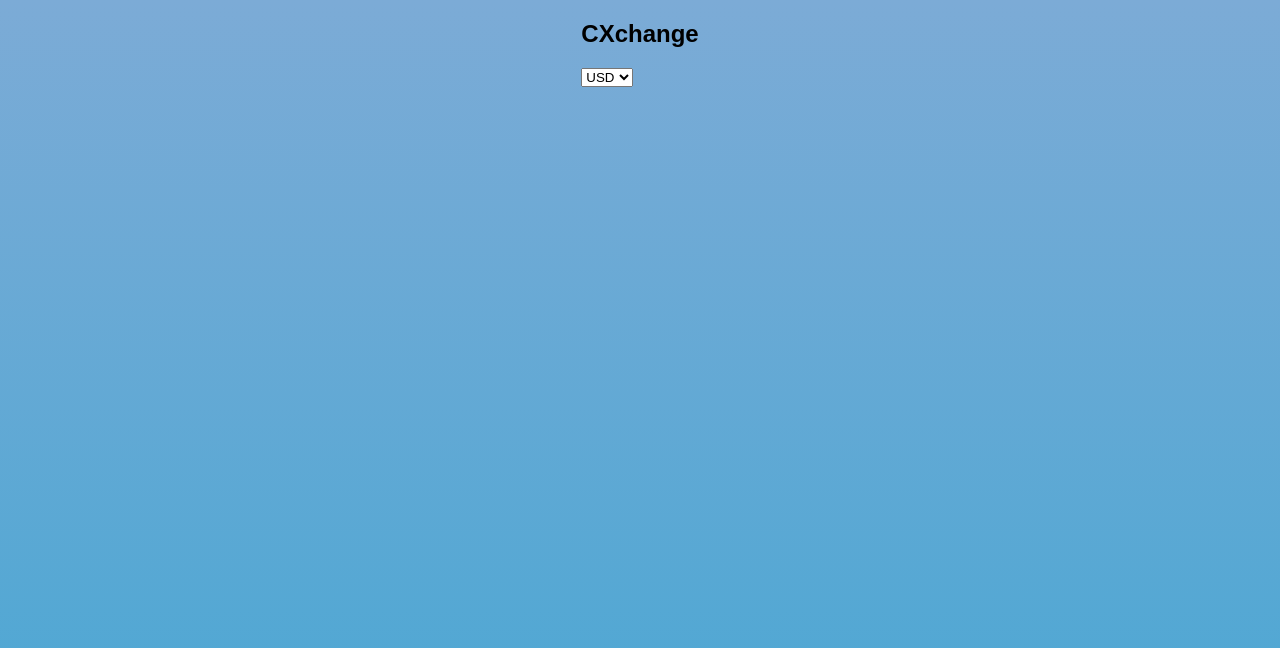
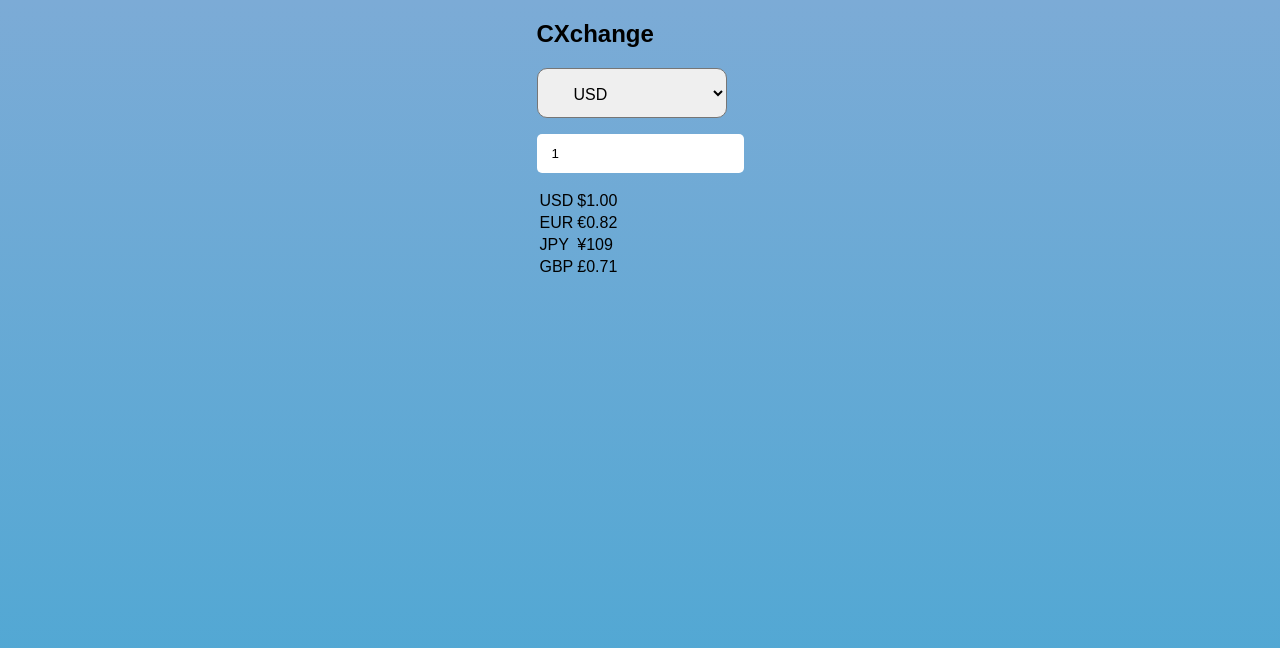
Before and after one commit to stefan22/cxchange, a React (Create React App) app: page / in a window 1280 px wide. Shown: the top 648 px of the page. Built offline with nearby package versions, Linux system fonts and the light colour scheme.

Commit message:
components

```diff
--- /dev/null
+++ b/src/components/AmountField.js
@@ -0,0 +1,23 @@
+
+const AmountField = (
+    {
+        fiatAmt,
+        onChange
+    }) => {
+
+    return (
+        <form className="form-section">
+            <input
+                type="number"
+                value={fiatAmt}
+                onChange={onChange}
+
+            />
+
+        </form>
+    )
+
+}
+
+
+export default AmountField;
--- a/src/components/CXchange.js
+++ b/src/components/CXchange.js
@@ -1,26 +1,49 @@
 import { useState, useCallback, useEffect } from "react";
-import CryptoSelect from '../components/CryptoSelect'
+import FiatSelect from '../components/FiatSelect'
+import AmountField from '../components/AmountField'
+import DataTable from '../components/Table'
+import { getExchangeRates } from "./api/api";
 
 
-const allCryptos = ["USD","EUR","CAD","GBP","MXN"];
+const allCurrencies = ["USD","EUR","GBP","JPY"];
 
 const CXchange = () => {
-    const [crypto,setCrypto] = useState("USD");
-    const [cryptoAmt, setCryptoAmt] = useState(0);
+    const [fiat,setFiat] = useState("USD");
+    const [fiatAmt, setFiatAmt] = useState(1);
+    const [data, setData] = useState({USD: 1});
 
-    const handleCryptoChange = useCallback((e) => {
-        setCrypto(e.target.value)
+    useEffect(() => {
+        getExchangeRates(fiat, allCurrencies).then((rates) => {
+            setData(rates);
+        })
     })
+
+    const handleFiatChange = useCallback((e) => {
+        setFiat(e.target.value)
+    },[])
+
+    const handleFiatAmount = useCallback((e) => {
+       let amount = e.target.value;
+       setFiatAmt(amount)
+    },[])
 
     return (
         <section>
             <h1>CXchange</h1>
-            <CryptoSelect
-                onChange={handleCryptoChange}
-                allCryptos={allCryptos}
-                crypto={crypto}
+            <FiatSelect
+                onChange={handleFiatChange}
+                allCurrencies={allCurrencies}
+                fiat={fiat}
             />
 
+            <div className="fiat-amount">
+                <AmountField fiatAmt={fiatAmt} onChange={handleFiatAmount} />
+            </div>
+
+            <div className="data-table">
+               <DataTable data={data} fiatAmt={fiatAmt}
+               />
+            </div>
 
 
         </section>
--- a/src/components/CryptoSelect.js
+++ b/src/components/FiatSelect.js
@@ -1,16 +1,16 @@
-const CryptoSelect = (
+const FiatSelect = (
     {
-        allCryptos,
-        crypto,
+        allCurrencies,
+        fiat,
         onChange,
 
     }) => {
 
 
     return (
-        <select className="select-crypto" value={crypto} onChange={onChange}>
+        <select className="select-fiat" value={fiat} onChange={onChange}>
             {
-                allCryptos.map((code) => (
+                allCurrencies.map((code) => (
                     <option key={code} value={code}>
                         {code}
                     </option>
@@ -22,4 +22,4 @@ const CryptoSelect = (
 }
 
 
-export default CryptoSelect
+export default FiatSelect
--- /dev/null
+++ b/src/components/Table.js
@@ -0,0 +1,31 @@
+const DataTable = ({data,fiatAmt}) => {
+    console.log('data is ',data, 'fiat amt is ',fiatAmt)
+    return (
+        <table className="crypto-table">
+            <tbody>
+                {
+                    Object.entries(data).map(([code,rate]) => {
+                        const xamt = fiatAmt * rate || 0.0;
+                        return (
+                            <tr key={code}>
+                                <td>{code}</td>
+                                <td>
+                                    {xamt.toLocaleString("en", {
+                                    style: "currency",
+                                    currency: code,
+                                    })}
+                                </td>
+                            </tr>
+
+                        )
+                    })
+                }
+
+            </tbody>
+        </table>
+    )
+}
+
+
+
+export default DataTable;
--- /dev/null
+++ b/src/components/api/api.js
@@ -0,0 +1,19 @@
+
+//mock rate data
+import { fetch } from "./getData";
+
+
+// helper API call
+export function getExchangeRates(base, supportedCurrencies) {
+  //exclude base
+  const symbols = supportedCurrencies.filter((symbol) => symbol !== base) .join();
+  //url
+  const url = `localhost:3000/?base=${base}&symbols=${symbols}`;
+  return fetch(url)
+    .then((res) => res.json())
+    .then((data) => {
+      let dataRates = data.rates;
+      //console.log('w dataRates ', dataRates);
+      return dataRates;
+    });
+}
--- /dev/null
+++ b/src/components/api/data.json
@@ -0,0 +1,28 @@
+{
+    "EUR": {
+      "USD": 1.21459,
+      "EUR": 1.00,
+      "JPY": 132.809956,
+      "GBP": 0.861411
+    },
+    "USD": {
+      "USD": 1.00,
+      "EUR": 0.82,
+      "JPY": 109.38,
+      "GBP": 0.71
+    },
+
+    "JPY": {
+      "USD": 0.0091,
+      "EUR": 0.0075,
+      "JPY": 1.00,
+      "GBP": 0.0065
+    },
+
+    "GBP": {
+      "USD": 1.41,
+      "EUR": 1.16,
+      "JPY": 154.22,
+      "GBP": 1.00
+    }
+  }
--- /dev/null
+++ b/src/components/api/getData.js
@@ -0,0 +1,48 @@
+import data from "./data.json";
+
+/*
+  Off data:
+  rates = {USD:1, EUR: 0.82, JPYT: 109.38, GBP: 0.71}
+  search = "base=USD&symbols=EUR,GBP,JPY"
+*/
+
+// simulating network call
+const simulate = (time) => new Promise((res) => setTimeout(res, time));
+
+export async function fetch(url) {
+  const search = url.split("?")[1];
+  const params = new URLSearchParams(search);
+  const base = params.get("base");
+  const rates = data[base];
+
+  await simulate(400);
+  return {
+    //response body not read yet
+    async json() {
+      return {
+        rates
+      }
+    }
+  }
+
+}
+
+
+
+
+
+
+
+
+
+
+
+// return {
+//   // simulate JSON response
+//   async json() {
+//     return {
+//       success: true,
+//       rates,
+//     };
+//   },
+// };
```
